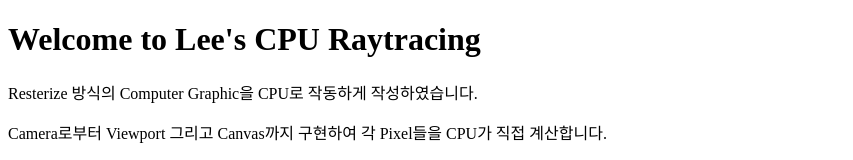
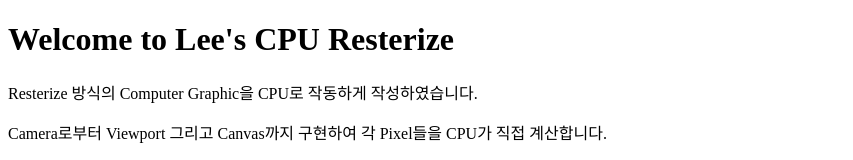
Before and after one commit to LongtimeProdigy/ResterizeWeb, a plain HTML site: page index.html in a window 1280 px wide. Shown: the top 160 px of the page, without its empty margins (0-853 px from the left). Drawn offline with Linux system fonts and the light colour scheme.

Commit message:
오타 수정

```diff
--- a/index.html
+++ b/index.html
@@ -39,7 +39,7 @@
      </style>
 </head>
 <body>
-    <h1>Welcome to Lee's CPU Raytracing</h1>
+    <h1>Welcome to Lee's CPU Resterize</h1>
     <p>Resterize 방식의 Computer Graphic을 CPU로 작동하게 작성하였습니다.</p>
     <p>Camera로부터 Viewport 그리고 Canvas까지 구현하여 각 Pixel들을 CPU가 직접 계산합니다.</p>
     <p>Vertex -> Model, World, Camera, NDC 까지의 회전, 이동행렬을 계산하며</p>
```
